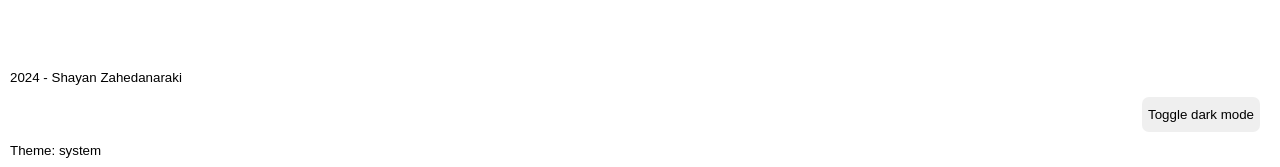
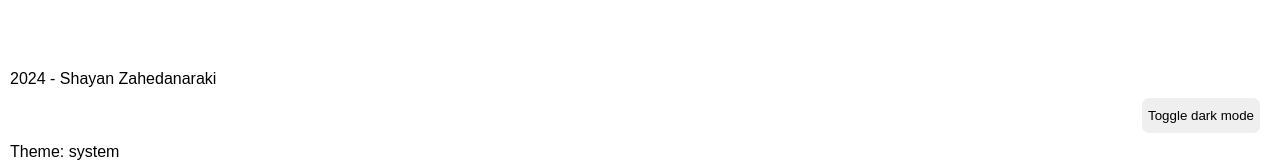
Before and after one commit to shayanz23/TickTack, a SvelteKit app: page /login in a window 1280 px wide. Shown: the part 630-797 px from the top of the page. Built offline with nearby package versions, Linux system fonts and the light colour scheme.

Commit message:
improved font size.

```diff
--- a/src/routes/login/+page.svelte
+++ b/src/routes/login/+page.svelte
@@ -34,6 +34,7 @@
 	#forgot-pw {
 		margin-top: auto;
 		margin-bottom: auto;
+		font-size: 10pt;
 	}
 
 	#login-form {
--- a/static/css/app.css
+++ b/static/css/app.css
@@ -7,7 +7,7 @@ body {
 }
 p {
     margin: 0;
-    font-size: 10pt;
+    font-size: 12pt;
 }
 
 .background-dark {
```
